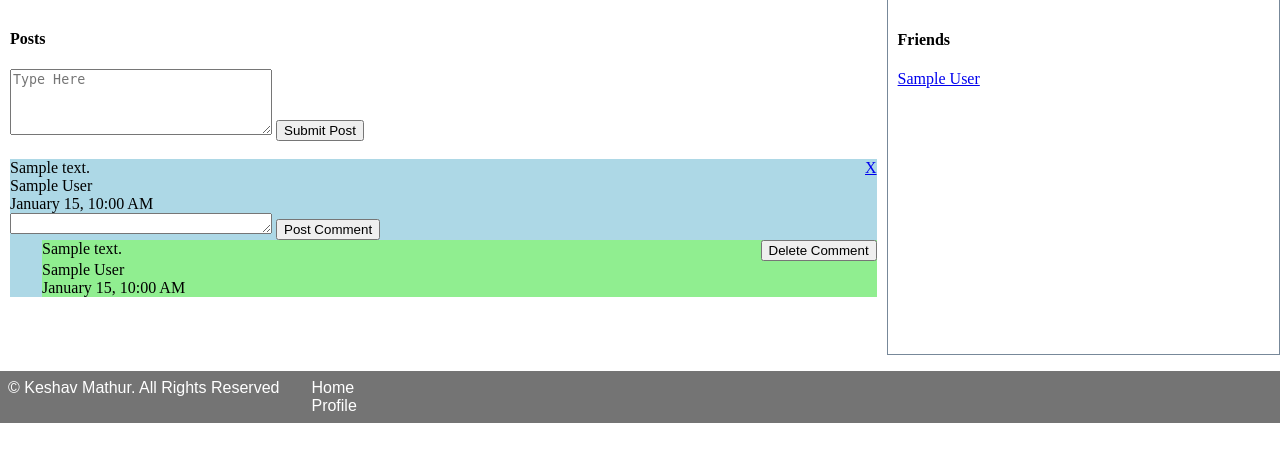
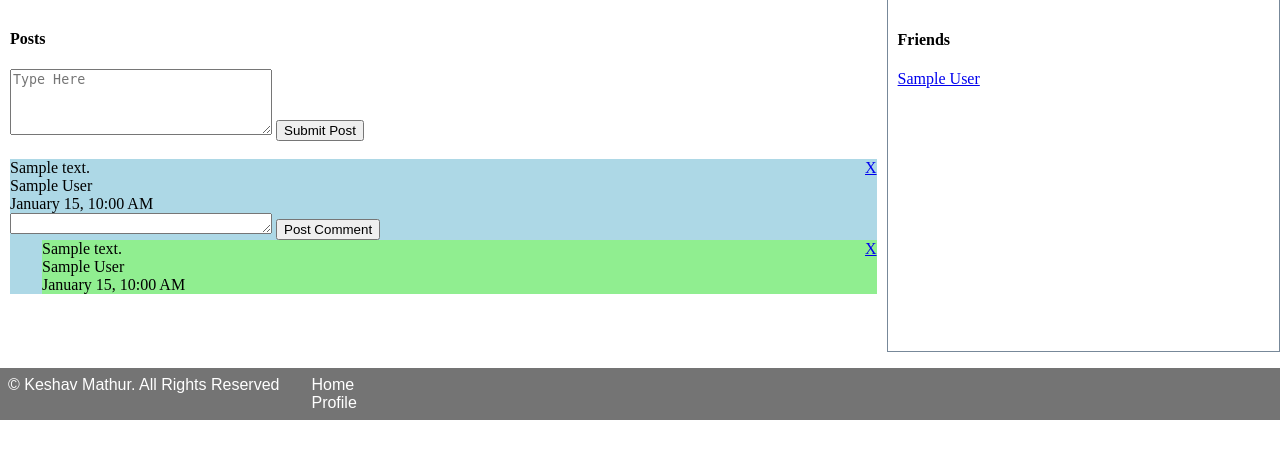
Before and after one commit to keshav37a/social-media-web-app, a Node server app: page / in a window 1280 px wide. Shown: the part 125-587 px from the top of the page. Run offline with Node 20, Linux system fonts and the light colour scheme; a user stored in the database is signed in; tables that the repository leaves empty hold one stand-in row (values such as "Sample post"); some libraries are stand-ins or nearby versions.

Commit message:
add ajax for delete comment

```diff
--- a/assets/js/home.js
+++ b/assets/js/home.js
@@ -1,14 +1,17 @@
+
+
 console.log('Home Script Loaded');
 // console.log(moment());
 //method to submit form data for new post using ajax
 
 let dateFormatFn = function(dateString){
+    console.log('DateFormat fn called');
     let formattedDate = moment(dateString).format('MMMM DD, hh:mm A');
     return formattedDate;
 }
 
 let createPost = function(){
-    // console.log('createPost called');
+    console.log('createPost called');
     let newPostForm = $('#new-post-form');
     newPostForm.submit(function(e){
         e.preventDefault();
@@ -17,8 +20,26 @@ let createPost = function(){
             url: '/posts/create-post',
             data: newPostForm.serialize(),
             success: function(data){
+                console.log('on success: newPost');
+
+                let unformattedDate = data.data.post.createdAt;
+                let formattedDate = dateFormatFn(unformattedDate);
+                data.data.post.createdAt = formattedDate;
+
                 let domPostItem = createDomPost(data.data.post);
+
+                deletePost($('.delete-post-button', domPostItem));
+                // createComment($('.comment-submit-form', domPostItem));
+                $('.comment-submit-form', domPostItem).each(function(){
+                    console.log($(this));
+                    createComment($(this));
+                })
+                $('.delete-comment-button', domPostItem).each(function(){
+                    deleteComment($(this));
+                })
+
                 $('#posts-feed-container').prepend(domPostItem);
+
                 $('#new-post-form')[0].reset();
             }, error: function(error){
                 console.log(error.responseText);
@@ -30,7 +51,7 @@ let createPost = function(){
 
 
 let deletePost = function(deleteLink){
-    // console.log('deletePost called');
+    console.log('deletePost called');
     $(deleteLink).click(function(e){
         e.preventDefault();
         // console.log('deletePost ajax called');
@@ -38,6 +59,7 @@ let deletePost = function(deleteLink){
             type: "get",
             url: $(deleteLink).prop('href'),
             success: function(data) {
+                console.log('on success: deletePost');
                 $(`#post-${data.data.post_id}`).remove();
             }, error: function(err){
                 console.log(error.responseText);
@@ -45,23 +67,53 @@ let deletePost = function(deleteLink){
         });
 
     })
+    return;
+}
+
+let deleteComment = function(deleteLinkItem){
+    console.log('DeleteComment called in home.js script');
+    $(deleteLinkItem).click(function(e){
+        console.log('deleteComment called on click');
+        e.preventDefault();
+        $.ajax({
+            type: "get",
+            url: $(deleteLinkItem).prop('href'),
+            success: function(data) {
+                console.log('on success: deleteComment');
+                console.log(data);
+                $(`#comment-${data.data.commentId}`).remove();
+            }, error: function(err) {
+                console.log(err.responseText);
+            }
+        });
+    });
 }
 
 let createComment = function(createCommentForm){
-    // console.log('createComment called');
-    // console.log(`${createCommentForm}`);
+    console.log(`Create Comment called`);
     $(createCommentForm).submit(function(e){
         e.preventDefault();
+        console.log('createComment called on submit');
         console.log($(createCommentForm).attr('action'));
         $.ajax({
             type: 'post',
             data: createCommentForm.serialize(),
             url: $(createCommentForm).attr('action'),
             success: function(data){
+                console.log('on success: createComment');
                 let commentsList = $(`#comments-container-post-${data.data.comment.post}`);
+                let formattedDate = dateFormatFn(data.data.comment.createdAt);
+                data.data.comment.createdAt = formattedDate;
                 let newComment = createDomComment(data);
-                commentsList.prepend(newComment);
+
+                $('.delete-comment-button', newComment).each(function(){
+                    deleteComment($(this));
+                })
+
+                $(commentsList).prepend(newComment);
                 console.log(data);
+                console.log(`${createCommentForm}`);
+                // $(createCommentForm).reset();
             },error: function(error){
                 console.log('error:', error.responseText);
             }
@@ -71,23 +123,37 @@ let createComment = function(createCommentForm){
 
 
 
+
+
 $('.date-created').each(function(){
     let unformattedDate = $(this).text();
     let formattedDate = dateFormatFn(unformattedDate);
     $(this).text(formattedDate);
 });
 
+$('.comment-submit-form').each(function(){
+    console.log('create comment for each called');
+    let createCommentItem = $(this);
+    // console.log(`createCommentItem: ${createCommentItem}`);
+    createComment(createCommentItem);
+});
+
+
 $('.delete-post-button').each(function(){
+    console.log('delete post for each called');
     let deleteLink = $(this);
     // console.log(`DeleteLink: ${deleteLink}`);
     deletePost(deleteLink);
 });
 
-$('.comment-submit-form').each(function(){
-    let createCommentItem = $(this);
-    console.log(`createCommentItem: ${createCommentItem}`);
-    createComment(createCommentItem);
-});
+
+$('.delete-comment-button').each(function(){
+    console.log('delete comment for each called');
+    let deleteLink = $(this);
+    // console.log(`delete-comment-button: ${deleteLink}`);
+    deleteComment($(deleteLink));
+})
+
 
 
 
@@ -96,12 +162,10 @@ $('.comment-submit-form').each(function(){
 let createDomPost = function(i){
     return $(`<div id="post-${i._id}" class="single-post-container">
                     <div>
-                        <form method="POST" action="/posts/delete-post/?postOwner=${i.loggedInUser._id}&postId=${i._id}">
                         <div class="item-delete-container">
                             <div class="content">${i.content}</div>
-                                <div><button type="submit">Delete Post</button></div>
+                            <div><a class="delete-post-button" href="/posts/delete-post/?postOwner=${i.loggedInUser._id}&postId=${i._id}">X</a></div>
                         </div>
-                        </form>
                     </div>
 
                     <div>${i.loggedInUser.name}</div>
@@ -109,7 +173,7 @@ let createDomPost = function(i){
 
 
                     <div>
-                        <form method="POST" action="/comments/post-comment/?post=${i._id}&user=${i.loggedInUser._id}">
+                        <form class="comment-submit-form" method="POST" action="/comments/post-comment/?post=${i._id}&user=${i.loggedInUser._id}">
                             <textarea name="content" cols="30" rows="1"></textarea>
                             <button type="submit">Post Comment</button>
                         </form>
@@ -122,12 +186,10 @@ let createDomPost = function(i){
 let createDomComment = function(data){
         return `<div class="single-comment-container">
                     <div>
-                        <form method="POST" action="/comments/delete-comment/?cId=${data.data.comment._id}&pId=${data.data.comment.post}&uId=${data.data.comment.user}">
                         <div class="item-delete-container">
                             <div class="content">${data.data.comment.content}</div>
-                                <button type="submit">Delete Comment</button>
+                            <div><a href="/comments/delete-comment/?cId=${data.data.comment._id}&pId=${data.data.comment.post}&uId=${data.data.comment.user}">X</a></div>
                         </div>
-                        </form>
                     </div>
                     <div>${data.data.userName}</div>
                     <div class="date-created">${data.data.comment.createdAt}</div>
@@ -135,4 +197,10 @@ let createDomComment = function(data){
 }
 
 createPost();
-createComment();
+// createComment();
+// deletePost();
+// deleteComment();
+
+//Issues
+//on new post new comments arent reflecting using ajax
+//Delete not returning any data after ajax call
--- a/controllers/posts_controller.js
+++ b/controllers/posts_controller.js
@@ -23,7 +23,7 @@ module.exports.createPost = async function(req, res){
         postObj['loggedInUser'] = req.user;
         console.log('post', postObj);
         if(req.xhr){
-            console.log('req.xhr: ', req.xhr);
+            console.log('req.xhr in create post: ', req.xhr);
             return res.status(200).json({
                 data:{
                     post: postObj
--- a/index.js
+++ b/index.js
@@ -113,3 +113,5 @@ app.listen(port, function(err){
 //Instead of using forms all the time use href and a tags for operations like delete
 
 //Keep using hard refresh because your old code is cached and new changes arent reflected even in case of npm start
+
+//When I create ajax for new post and add its html to the page via ajax I need to add its delete link to the other function which gives it the ajax calling on click by calling the deleteLink on the new post to allow the delete to listen to the newly added html
--- a/routes/comment.js
+++ b/routes/comment.js
@@ -4,6 +4,6 @@ const comments_controller = require('../controllers/comments_controller');
 
 router.post('/post-comment', comments_controller.postComment);
 
-router.post('/delete-comment', comments_controller.deleteComment);
+router.get('/delete-comment', comments_controller.deleteComment);
 
 module.exports = router;
--- a/views/_comment.ejs
+++ b/views/_comment.ejs
@@ -1,17 +1,14 @@
-<div class="single-comment-container">
+<div class="single-comment-container" id="comment-<%=j._id%>">
     <div>
-        <form method="POST" action="/comments/delete-comment/?cId=<%=j._id%>&pId=<%=i._id%>&uId=<%=j.user._id%>">
         <div class="item-delete-container">
             <div class="content"><%=j.content%></div>
             <%
                 if((locals.user) && (j.user._id.toString() == locals.user._id.toString()))
                     {%>
-                        <button type="submit">Delete Comment</button>
+                    <a href="/comments/delete-comment/?cId=<%=j._id%>&pId=<%=i._id%>&uId=<%=j.user._id%>" type="submit" class="delete-comment-button">X</a>
                 <%}
             %>
         </div>
-
-        </form>
     </div>
     <div><%=j.user.name%></div>
     <div class="date-created"><%=j.createdAt%></div>
--- a/views/home.ejs
+++ b/views/home.ejs
@@ -37,4 +37,4 @@
 
 <!-- using moment.js to format date -->
 <script src="https://cdnjs.cloudflare.com/ajax/libs/moment.js/2.24.0/moment.min.js"></script>
-<script src="/js/home.js"></script>
+<script src="/js/home.js" type="text/javascript"></script>
```
Also changed, not shown: controllers/comments_controller.js (+24 -0 lines). Lines whose indentation alone changed are shown as unchanged.
